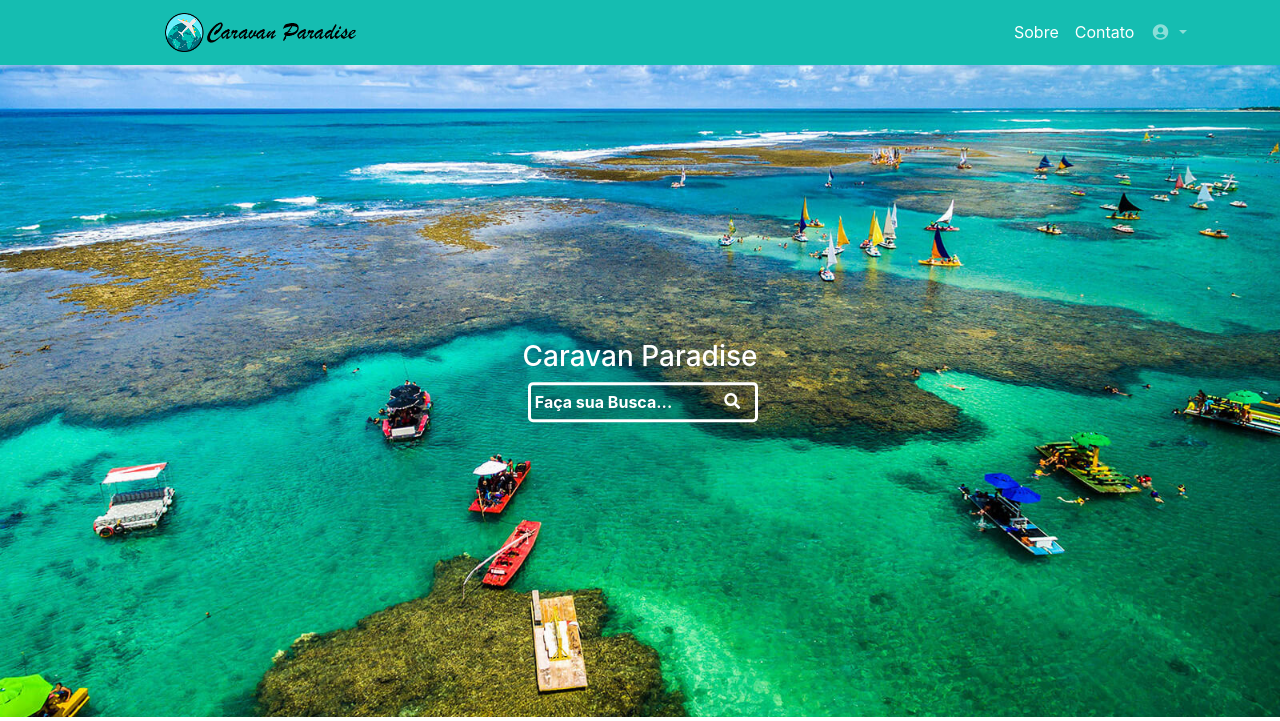
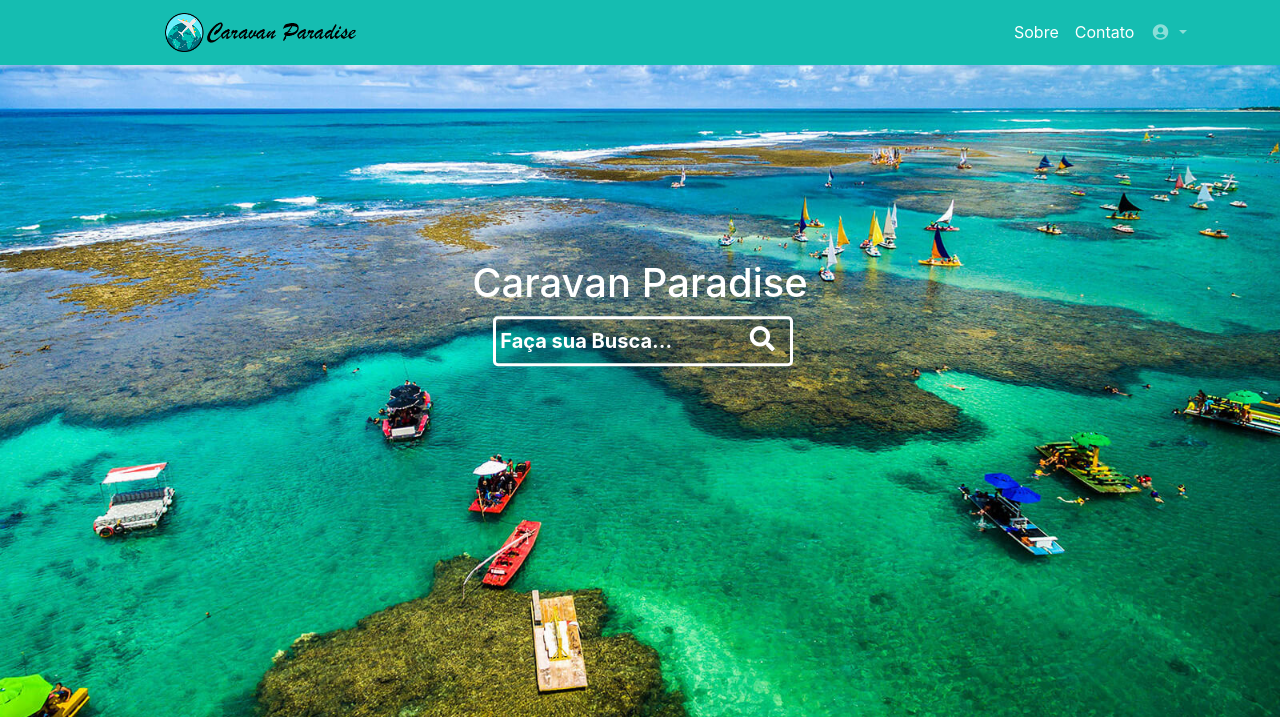
Before and after one commit to sont-group/Caravan-Paradise, a PHP site: page /Caravan-Paradise/site/index.php in a window 1280 px wide. Shown: the top 721 px of the page. Run offline with PHP 8.4, Linux system fonts and the light colour scheme; data comes from the database, SQL or seed files in the repository.

Commit message:
+estilos
busca da home

```diff
--- a/site/css/estilos.css
+++ b/site/css/estilos.css
@@ -75,7 +75,7 @@ h4 {
 
 .centered {
   position: absolute;
-  top: 50%;
+  top: 40%;
   left: 50%;
   transform: translate(-50%, -50%);
 }
@@ -226,10 +226,14 @@ img {
 }
 
 /* busca banner */
+.txtbusking{
+  font-size: 40px;
+}
 
 .busking {
-  height: 40px;
-  width: 230px;
+  font-size: 20px;
+  height: 50px;
+  width: 300px;
   background: rgba(0, 0, 0, 0.15);
   border-style: solid;
   border-color: #FFF;
@@ -250,10 +254,11 @@ img {
 }
 
 .busking_btn {
-  margin-bottom: 5px;
+  font-size: 25px;
+  margin-bottom: 8px;
   border-style: none;
   background: rgba(0, 0, 0, 0);
-  margin-left: -50px;
+  margin-left: -60px;
 }
 
 .busking_btn:hover {
--- a/site/index.php
+++ b/site/index.php
@@ -38,7 +38,7 @@
 
     <form action="busca.php" method="get">
       <div class=" container centered ">
-        <h3>Caravan Paradise</h3>
+        <h3 class="txtbusking">Caravan Paradise</h3>
         <input class="busking" name="busca" type="text" class="mb-2" placeholder="Faça sua Busca...">
 
         <button class="busking_btn btn "><i style="color:#FFF;" class="fas fa-search"></i></button>
```
